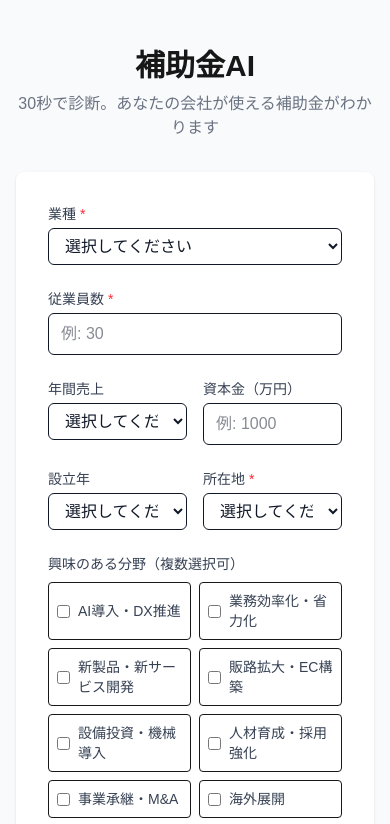
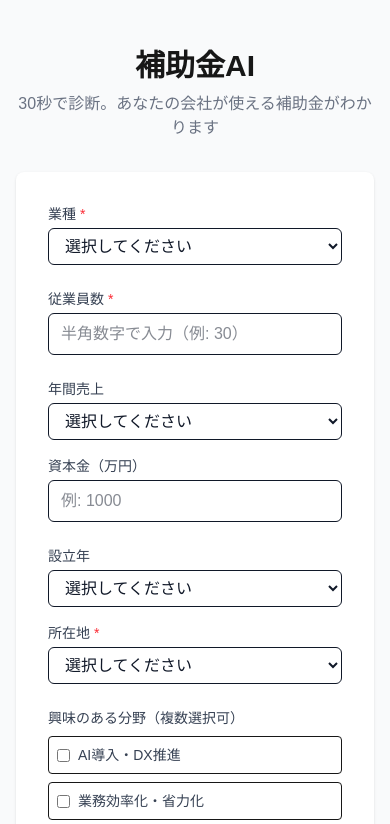
Before and after one commit to shinogw/subsidy-diagnosis-tool, a Next.js app in the folder frontend/: page / in a window 390 px wide. Shown: the top 824 px of the page. Built offline with nearby package versions, Linux system fonts and the light colour scheme.

Commit message:
UX: 半角数字バリデーション+スマホレスポンシブ対応

```diff
--- a/frontend/src/app/page.tsx
+++ b/frontend/src/app/page.tsx
@@ -114,13 +114,14 @@ export default function Home() {
             <label className="block text-sm font-medium text-gray-700 mb-1">従業員数 <span className="text-red-500">*</span></label>
             <input
               type="number" name="employee_count" required min="0"
+              inputMode="numeric" pattern="[0-9]*"
               value={form.employee_count} onChange={handleChange}
               className="w-full border rounded-md px-3 py-2 text-gray-900"
-              placeholder="例: 30"
+              placeholder="半角数字で入力（例: 30）"
             />
           </div>
 
-          <div className="grid grid-cols-2 gap-4">
+          <div className="grid grid-cols-1 sm:grid-cols-2 gap-4">
             {/* 年間売上 */}
             <div>
               <label className="block text-sm font-medium text-gray-700 mb-1">年間売上</label>
@@ -141,7 +142,7 @@ export default function Home() {
             </div>
           </div>
 
-          <div className="grid grid-cols-2 gap-4">
+          <div className="grid grid-cols-1 sm:grid-cols-2 gap-4">
             {/* 設立年 */}
             <div>
               <label className="block text-sm font-medium text-gray-700 mb-1">設立年</label>
@@ -164,7 +165,7 @@ export default function Home() {
           {/* 投資目的 */}
           <div>
             <label className="block text-sm font-medium text-gray-700 mb-2">興味のある分野（複数選択可）</label>
-            <div className="grid grid-cols-2 gap-2">
+            <div className="grid grid-cols-1 sm:grid-cols-2 gap-2">
               {[
                 "AI導入・DX推進",
                 "業務効率化・省力化",
--- a/frontend/src/app/results/page.tsx
+++ b/frontend/src/app/results/page.tsx
@@ -165,7 +165,7 @@ export default function Results() {
                         </div>
                       </div>
 
-                      <div className="grid grid-cols-3 gap-3 mb-3">
+                      <div className="grid grid-cols-1 sm:grid-cols-3 gap-3 mb-3">
                         <div>
                           <span className="text-xs text-gray-500">受給目安額</span>
                           <p className="text-xl font-bold text-blue-600">{formatAmount(m.estimated_amount)}</p>
--- a/frontend/src/app/subsidy/[id]/page.tsx
+++ b/frontend/src/app/subsidy/[id]/page.tsx
@@ -98,7 +98,7 @@ export default function SubsidyDetail() {
           </div>
 
           {/* 金額情報 */}
-          <div className="grid grid-cols-3 gap-4 mb-8 p-4 bg-blue-50 rounded-lg">
+          <div className="grid grid-cols-1 sm:grid-cols-3 gap-4 mb-8 p-4 bg-blue-50 rounded-lg">
             <div>
               <span className="text-xs text-gray-500">補助金額</span>
               <p className="text-lg font-bold text-gray-900">
```
